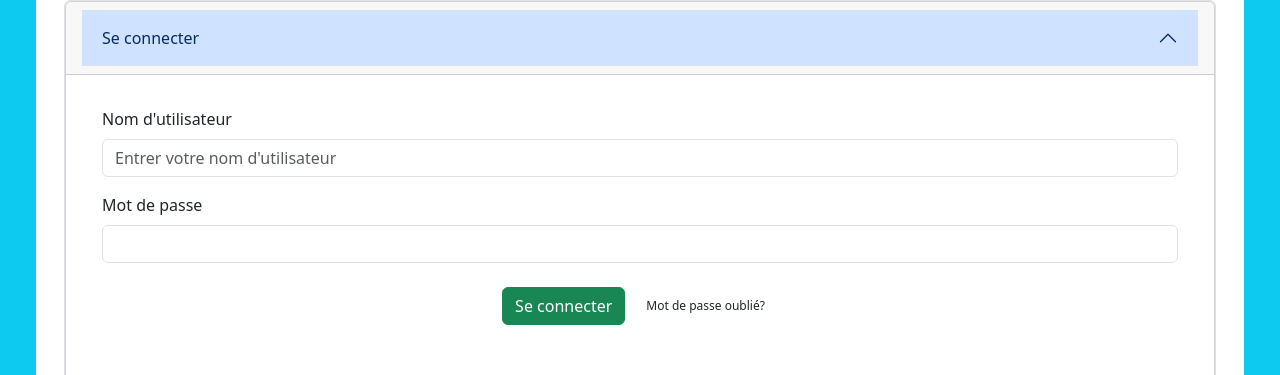
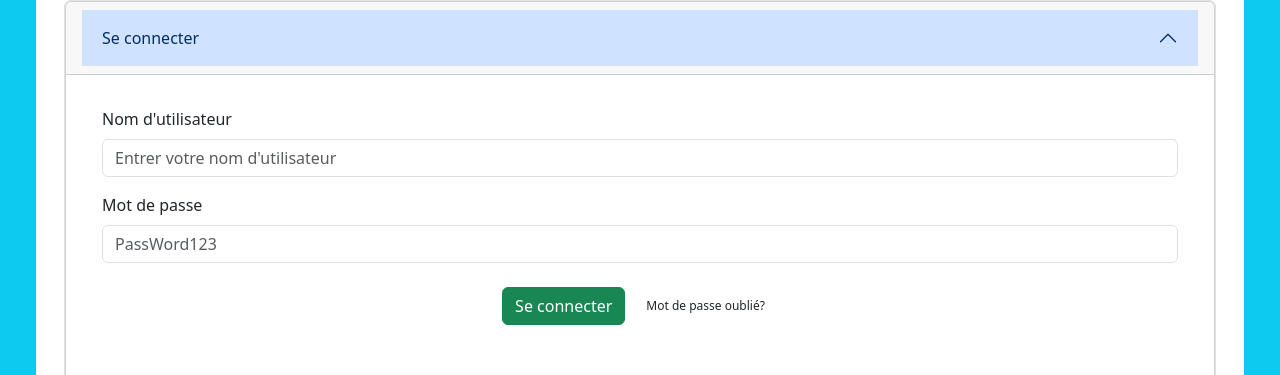
Before and after one commit to th3qu1x0t1c0n3/porfolio, a React (Create React App) app: page /MiniGame in a window 1280 px wide. Shown: the part 357-732 px from the top of the page. Built offline with nearby package versions, Linux system fonts and the light colour scheme.

Commit message:
react-tastic

```diff
--- a/package.json
+++ b/package.json
@@ -27,6 +27,7 @@
     "react-i18next": "^13.2.2",
     "react-router-dom": "^6.16.0",
     "react-scripts": "5.0.1",
+    "react-toast": "^1.0.3",
     "react-toastify": "^9.1.3",
     "router": "^1.3.8",
     "typescript": "^4.9.5",
--- a/src/App.tsx
+++ b/src/App.tsx
@@ -1,5 +1,6 @@
 import React from 'react';
 import './App.css';
+import 'react-toastify/dist/ReactToastify.css';
 import {BrowserRouter} from 'react-router-dom';
 import {ToastContainer} from 'react-toastify';
 import Main from "./components/layout/Main";
@@ -16,7 +17,7 @@ function App() {
                 position="top-center"
                 autoClose={3000}
                 hideProgressBar={false}
-                newestOnTop={false}
+                newestOnTop={true}
                 closeOnClick
                 rtl={false}
                 pauseOnFocusLoss
--- a/src/components/games/Connexion.tsx
+++ b/src/components/games/Connexion.tsx
@@ -15,8 +15,57 @@ function Connexion({setTab, setUser}: ConnexionProps) {
     const [creationForm, setCreationForm] = useState({email: '', username: '', mdp: '', mdp2: ''});
     const [warnings, setWarnings] = useState({email: '', username: '', mdp: '', mdp2: ''});
 
+    const [createFormInfo, setCreateFromInfo] = useState([
+        {
+            name: 'username',
+            label: 'pages.common.username',
+            placeholder: 'pages.common.enterUsername',
+            type: 'text',
+            warning: ''
+        },
+        {
+            name: 'email',
+            label: 'pages.common.email',
+            placeholder: 'pages.common.enterEmail',
+            type: 'email',
+            warning: ''
+        },
+        {
+            name: 'mdp',
+            label: 'pages.common.password',
+            placeholder: 'PassWord123',
+            type: 'password',
+            warning: ''
+        },
+        {
+            name: 'mdp2',
+            label: 'pages.common.confirmPassword',
+            placeholder: 'PassWord123',
+            type: 'password',
+            warning: ''
+        }
+    ])
+
+    const [loginFormInfo, setLoginFromInfo] = useState([
+        {
+            name: 'username',
+            label: 'pages.common.username',
+            placeholder: 'pages.common.enterUsername',
+            type: 'text',
+            warning: ''
+        },
+        {
+            name: 'mdp',
+            label: 'pages.common.password',
+            placeholder: 'PassWord123',
+            type: 'password',
+            warning: ''
+        }
+    ])
+
     // TODO: get tous Regex de BE
-    const passwordRegex = /^(?=.*[A-Z])(?=.*[a-z])(?=.*[^A-Za-z0-9])(?!.*\s).{8,}$/;
+    const passwordRegex = /^(?=.*[A-Z])(?=.*[a-z])(?=.*\d)[A-Za-z\d]{5,}$/;
+    const courielRegex = /^[a-zA-Z0-9._%+-]+@[a-zA-Z0-9.-]+\.[a-zA-Z]{2,}$/;
 
 
     // TODO: créer un compte pour le jeu?
@@ -24,20 +73,28 @@ function Connexion({setTab, setUser}: ConnexionProps) {
         e.preventDefault();
         let isValid = true;
 
-        if (!passwordRegex.test(loginForm.mdp))
-        {
-            toast.error('Mot de passe valide');
-            setWarnings({...warnings, mdp: 'errors.password'});
+        if (!passwordRegex.test(loginForm.mdp)) {
+            toast.error(t('toast.error.password'));
+            setLoginFromInfo(loginFormInfo.map((formInfo, index) => {
+                if (formInfo.name === 'mdp'){
+                    formInfo.warning = 'errors.password';
+                    console.log("mdp", formInfo.warning, " : ", formInfo.name)
+                }
+                return formInfo;
+            }))
+            isValid = false;
+        } else if (loginForm.username.trim().length < 4) {
+            toast.error(t('toast.error.username'));
+            setLoginFromInfo(loginFormInfo.map((formInfo, index) => {
+                if (formInfo.name === 'username')
+                    formInfo.warning = 'errors.username';
+                return formInfo;
+            }))
             isValid = false;
         }
-        else if (loginForm.username.trim().length < 4) {
-            toast.error('username');
-            setWarnings({...warnings, username: 'errors.username'})
-            isValid = false;
+        if (!isValid){
+            return;
         }
-
-        if (!isValid)
-            return;
 
         let gameUser = new GameUser();
         gameUser.username = loginForm.username;
@@ -48,6 +105,28 @@ function Connexion({setTab, setUser}: ConnexionProps) {
 
     function handleCreation(e: React.FormEvent) {
         e.preventDefault();
+        let isValid = true;
+
+        if (creationForm.username.trim().length < 4) {
+            toast.error(t('toast.error.username'));
+            setWarnings({...warnings, username: 'errors.username'})
+            isValid = false;
+        } else if (!courielRegex.test(creationForm.email)) {
+            toast.error('Courriel valide');
+            setWarnings({...warnings, email: 'errors.email'});
+            isValid = false;
+        } else if (!passwordRegex.test(creationForm.mdp)) {
+            toast.error(t('toast.error.password'));
+            setWarnings({...warnings, mdp: 'errors.password'});
+            isValid = false;
+        } else if (creationForm.mdp !== creationForm.mdp2) {
+            toast.error(t('toast.error.passwords'));
+            setWarnings({...warnings, mdp2: 'errors.password'});
+            isValid = false;
+        }
+
+        if (!isValid)
+            return;
 
         let gameUser = new GameUser();
         gameUser.email = creationForm.email;
@@ -79,19 +158,17 @@ function Connexion({setTab, setUser}: ConnexionProps) {
                             <Accordion.Body>
                                 <Card.Body>
                                     <Form className="mb-4" autoComplete="off">
-                                        <Form.Group className="mb-3" controlId="username">
-                                            <Form.Label>{t('pages.common.username')}</Form.Label>
-                                            <Form.Control className={`${warnings.username ? "is-invalid" : ""}`} onChange={handleLoginChange} type="text"
-                                                          placeholder={t('pages.common.enterUsername')}/>
-                                            <h5 className="text-danger">{t(warnings.username)}</h5>
-                                        </Form.Group>
-
-                                        <Form.Group className="mb-3" controlId="mdp">
-                                            <Form.Label>{t('pages.common.password')}</Form.Label>
-                                            <Form.Control className={`${warnings.mdp ? "alert alert-danger" : ""}`} onChange={handleLoginChange} type="password" placeholder=""/>
-                                            <h5 className="text-danger">{t(warnings.mdp)}</h5>
-                                        </Form.Group>
-
+                                        {
+                                            loginFormInfo.map((formInfo, index) => (
+                                                <Form.Group className="mb-3" controlId={formInfo.name}>
+                                                    <Form.Label>{t(formInfo.label)}</Form.Label>
+                                                    <Form.Control className={`${formInfo.warning !== '' ? "is-invalid" : ""}`}
+                                                                  onChange={handleLoginChange} type={formInfo.type}
+                                                                  placeholder={t(formInfo.placeholder)}/>
+                                                    <h5 className="text-danger">{t(formInfo.warning)}</h5>
+                                                </Form.Group>
+                                            ))
+                                        }
                                         <div className="text-center mt-4 mb-2">
                                             <Button variant="success" className="me-2" onClick={handleLogin}>
                                                 {t('pages.common.login')}
@@ -117,22 +194,26 @@ function Connexion({setTab, setUser}: ConnexionProps) {
                                     <Form autoComplete="off">
                                         <Form.Group className="mb-3" controlId="userIn">
                                             <Form.Label>{t('pages.common.email')}</Form.Label>
-                                            <Form.Control onChange={handleCreationChange} type="text" placeholder={t('pages.common.enterEmail')}/>
+                                            <Form.Control className="" onChange={handleCreationChange} type="text"
+                                                          placeholder={t('pages.common.enterEmail')}/>
                                         </Form.Group>
 
                                         <Form.Group className="mb-3" controlId="pseudo">
                                             <Form.Label>{t('pages.common.username')}</Form.Label>
-                                            <Form.Control onChange={handleCreationChange} type="text" placeholder={t('pages.common.enterUsername')}/>
+                                            <Form.Control onChange={handleCreationChange} type="text"
+                                                          placeholder={t('pages.common.enterUsername')}/>
                                         </Form.Group>
 
                                         <Form.Group className="mb-3" controlId="mdpIn">
                                             <Form.Label>{t('pages.common.password')}</Form.Label>
-                                            <Form.Control onChange={handleCreationChange} type="password" placeholder="PassWord123"/>
+                                            <Form.Control onChange={handleCreationChange} type="password"
+                                                          placeholder="PassWord123"/>
                                         </Form.Group>
 
                                         <Form.Group className="mb-3" controlId="mdpIn2">
                                             <Form.Label>{t('pages.common.confirmPassword')}</Form.Label>
-                                            <Form.Control onChange={handleCreationChange} type="password" placeholder="PassWord123"/>
+                                            <Form.Control onChange={handleCreationChange} type="password"
+                                                          placeholder="PassWord123"/>
                                         </Form.Group>
 
                                         <div className="text-center mt-4">
--- a/src/language/fr.json
+++ b/src/language/fr.json
@@ -74,7 +74,15 @@
     }
   },
   "errors": {
-    "password": "Le mot de passe doit contenir au moins 8 caractères, une majuscule, une minuscule, un chiffre et un caractère spécial.",
+    "password": "Le mot de passe doit contenir au moins 5 caractères, une majuscule, une minuscule et un chiffre.",
     "username": "Le nom d'utilisateur doit contenir au moins 4 caractères."
+  },
+  "toast": {
+    "error": {
+      "password": "Mot de passe valide",
+      "passwords": "Les mots de passe ne sont pas identiques",
+      "username": "Nom d'utilisateur valide",
+      "invalid": "Nom d'utilisateur ou mot de passe invalide"
+    }
   }
 }
```
Also changed, not shown: 1 other file (tests, documents, lock files or other folders).
